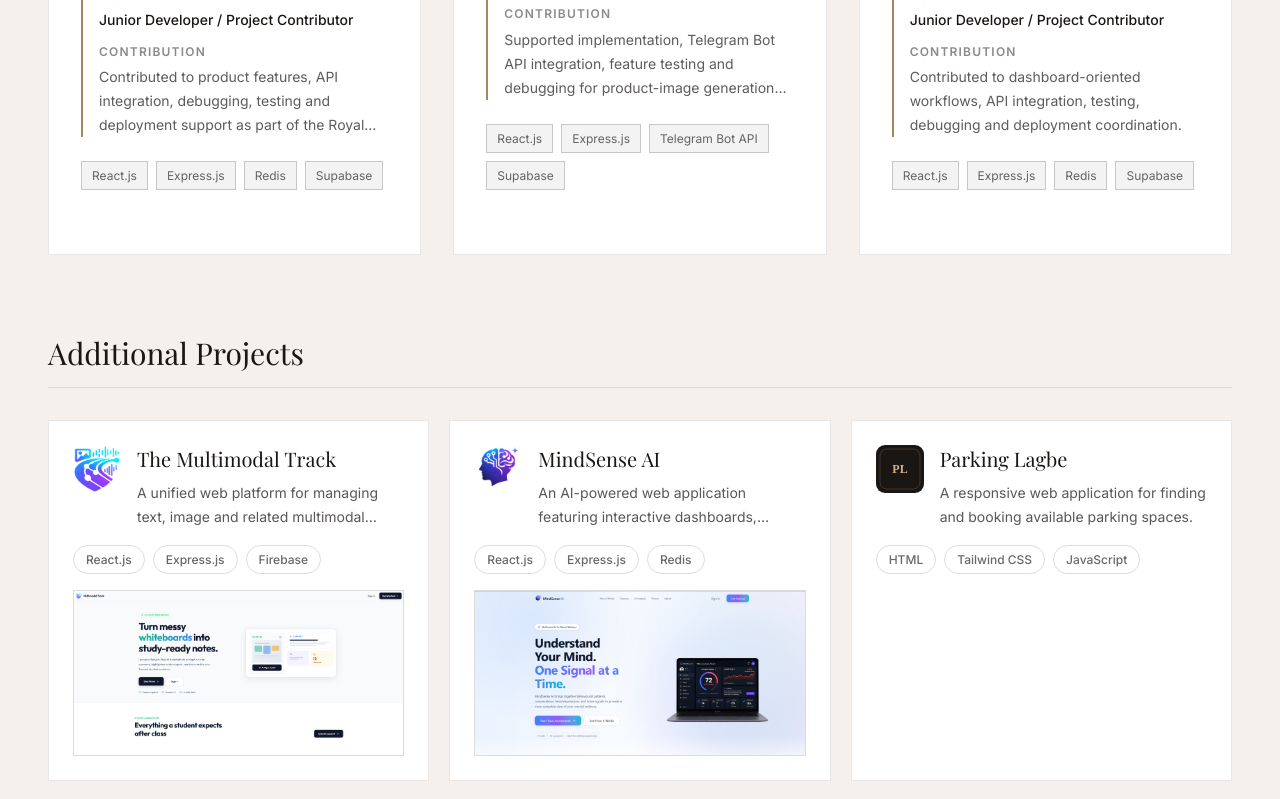
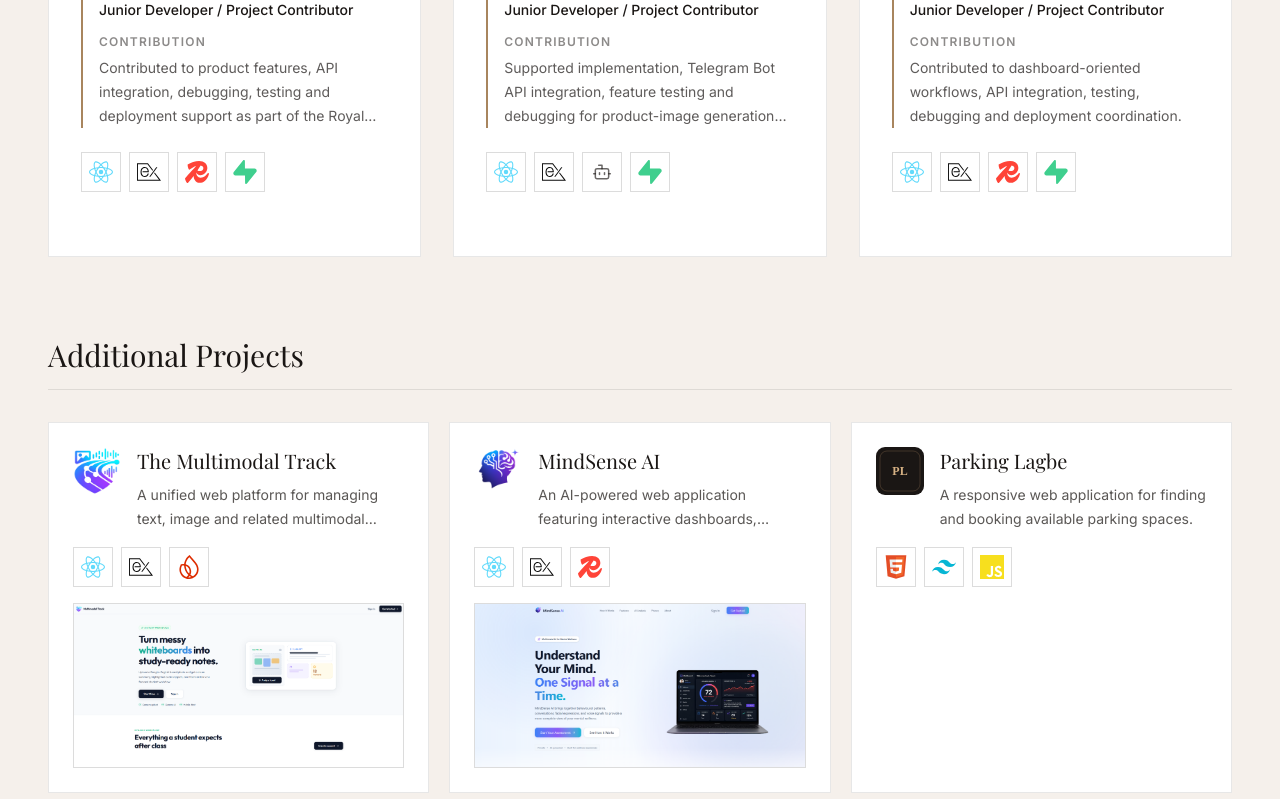
Before and after one commit to MohammedShakib/my-portfolio-website, a Next.js app: page / in a window 1280 px wide. Shown: the part 4600-5399 px from the top of the page. Built offline with nearby package versions, Linux system fonts and the light colour scheme.

Commit message:
Use logos for project technologies

```diff
--- a/src/components/sections/FeaturedProjects.tsx
+++ b/src/components/sections/FeaturedProjects.tsx
@@ -1,5 +1,5 @@
 import { featuredProjects, otherProjects } from "@/data/portfolio";
-import { ArrowUpRight } from "lucide-react";
+import { ArrowUpRight, Bot } from "lucide-react";
 import Image from "next/image";
 
 const Github = ({ size = 24 }: { size?: number }) => (
@@ -17,6 +17,44 @@
     <path d="M15 22v-4a4.8 4.8 0 0 0-1-3.02c3.14-.35 6.44-1.54 6.44-7A5.44 5.44 0 0 0 20 4.77 5.07 5.07 0 0 0 19.91 1S18.73.65 16 2.48a13.38 13.38 0 0 0-7 0C6.27.65 5.09 1 5.09 1A5.07 5.07 0 0 0 5 4.77a5.44 5.44 0 0 0-1.5 3.78c0 5.42 3.3 6.61 6.44 7A4.8 4.8 0 0 0 8 18v4" />
   </svg>
 );
+
+const techLogos: Record<string, string> = {
+  "CSS": "css3",
+  "Express.js": "express",
+  "Firebase": "firebase",
+  "HTML": "html5",
+  "Java": "java",
+  "JavaScript": "javascript",
+  "React.js": "react",
+  "Redis": "redis",
+  "Spring Boot": "springboot",
+  "Supabase": "supabase",
+  "Tailwind CSS": "tailwindcss",
+};
+
+function TechBadge({ tag }: { tag: string }) {
+  const logo = techLogos[tag];
+
+  return (
+    <span
+      aria-label={tag}
+      title={tag}
+      className="inline-flex h-9 w-9 items-center justify-center border border-primary/15 bg-white text-primary/65 transition-colors hover:border-accent/40 hover:bg-accent/5 md:h-10 md:w-10"
+    >
+      {logo ? (
+        <Image
+          src={`/assets/logos/${logo}.svg`}
+          alt=""
+          width={24}
+          height={24}
+          className="h-5 w-5 object-contain md:h-6 md:w-6"
+        />
+      ) : (
+        <Bot size={20} aria-hidden="true" strokeWidth={1.8} />
+      )}
+    </span>
+  );
+}
 
 export default function FeaturedProjects() {
   return (
@@ -81,12 +119,7 @@
 
                 <div className="flex flex-wrap gap-2 mb-6 md:mb-8">
                   {project.tags.slice(0, 4).map((tag, tagIndex) => (
-                    <span
-                      key={tagIndex}
-                      className="px-2.5 py-1 text-[12px] border border-primary/20 text-primary/65 bg-primary/5"
-                    >
-                      {tag}
-                    </span>
+                    <TechBadge key={tagIndex} tag={tag} />
                   ))}
                 </div>
 
@@ -149,12 +182,7 @@
 
                   <div className="flex flex-wrap gap-2">
                     {project.tags.slice(0, 3).map((tag, tagIndex) => (
-                      <span
-                        key={tagIndex}
-                        className="rounded-full border border-primary/15 px-3 py-1 text-[12px] text-primary/65 font-medium"
-                      >
-                        {tag}
-                      </span>
+                      <TechBadge key={tagIndex} tag={tag} />
                     ))}
                   </div>
 
```
